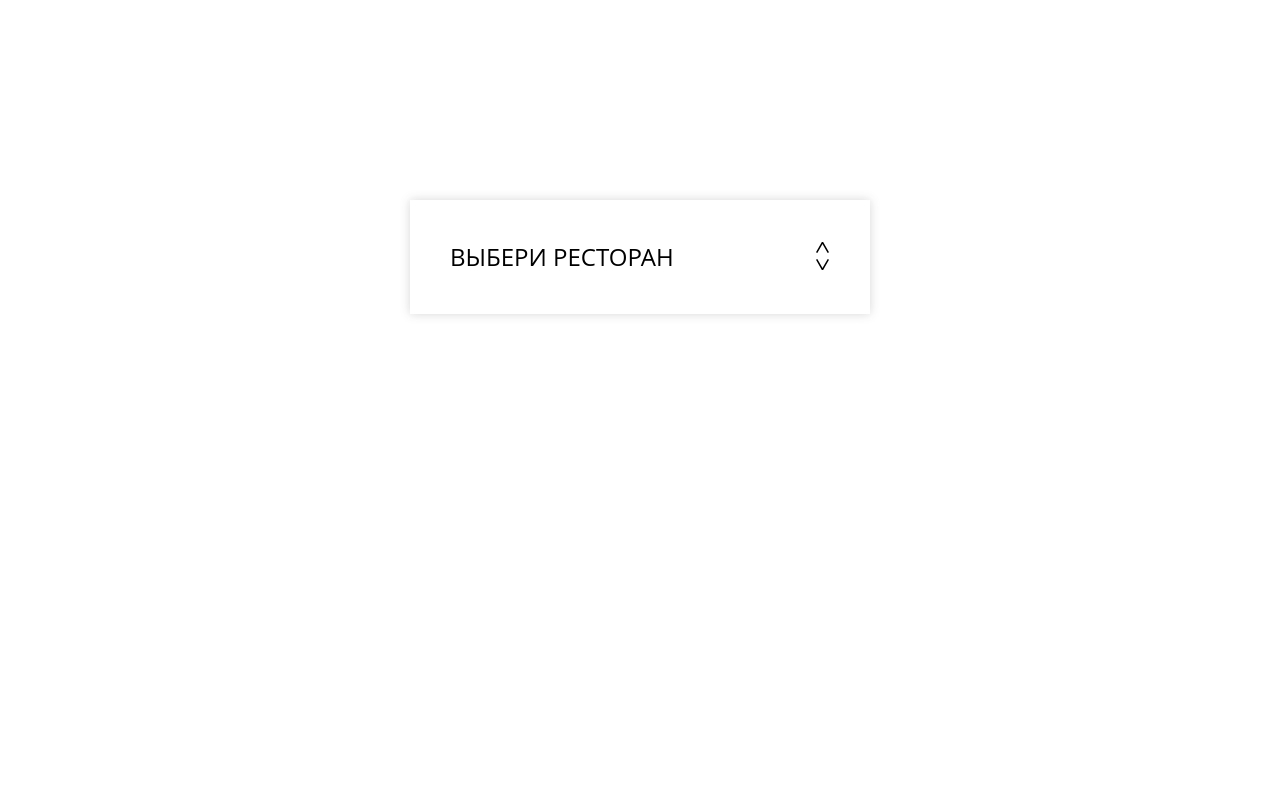
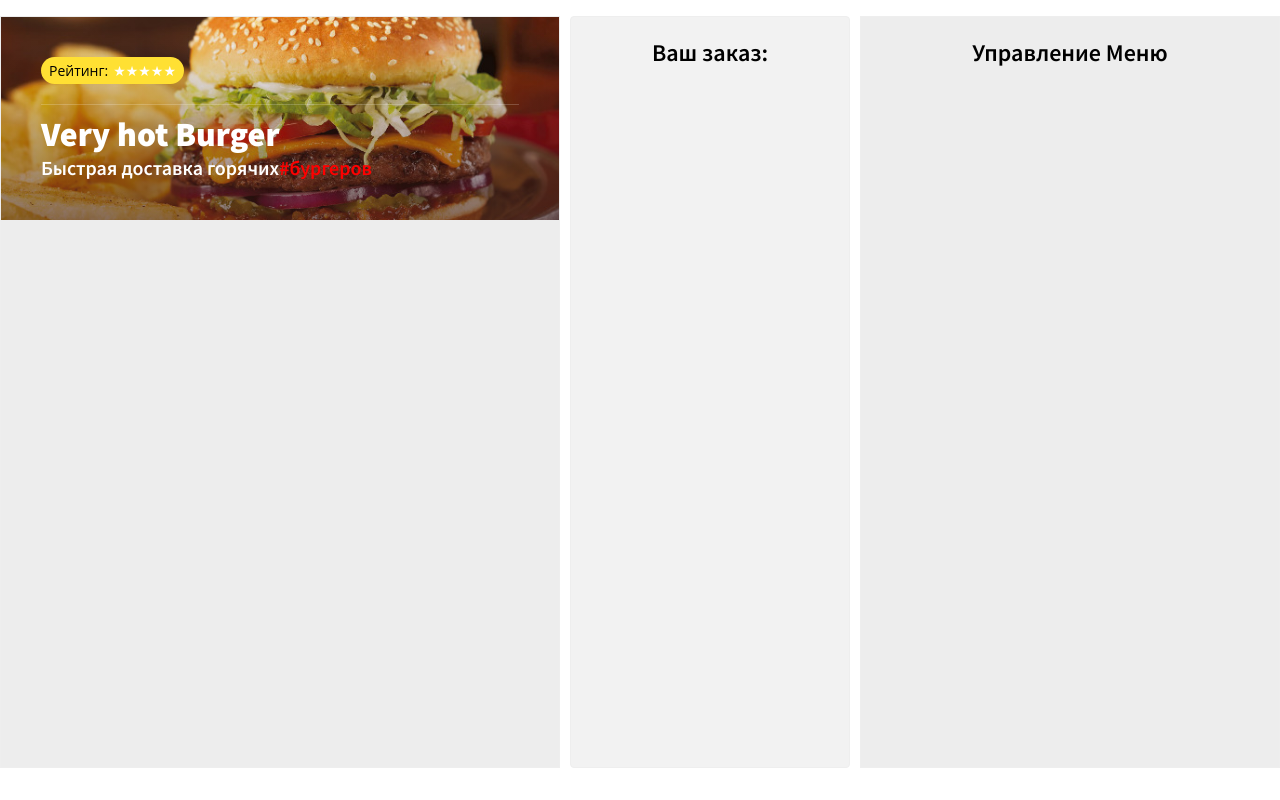
Before and after one commit to Belffegor/Restorante, a React (Create React App) app: page /restaurant/1 in a window 1280 px wide. Built offline with nearby package versions, Linux system fonts and the light colour scheme.

Commit message:
set router page App NotFound

```diff
--- a/src/Components/App.js
+++ b/src/Components/App.js
@@ -8,13 +8,13 @@ class App extends React.Component {
     return (
       <div className="burger-paradise">
         <div className="menu">
-          <Header title="Very hot Burger"/>
+          <Header title="Very hot Burger" />
         </div>
         <Order />
         <MenuAdmin />
       </div>
     );
   }
-}
+};
 
 export default App;
--- a/src/Components/Landing.js
+++ b/src/Components/Landing.js
@@ -19,7 +19,9 @@ class Landing extends React.Component {
   };
 
   goToRestaurant = () => {
-    console.log("goToRestaurant");
+    const { url } = this.state;
+
+    this.props.history.push(`/restaurant/${url}`);
   };
 
   render() {
@@ -40,7 +42,7 @@ class Landing extends React.Component {
           </div>
 
           {this.state.display ? (
-            <div className="restaurant_select_botom">
+            <div className="restaurant_select_bottom">
               <ul>
                 {restaurants.map((restaurant) => {
                   return (
--- a/src/Components/Router.js
+++ b/src/Components/Router.js
@@ -4,16 +4,18 @@ import Landing from "./Landing";
 import App from "./App";
 import NotFound from "./NotFound";
 
+
 const Router = () => {
   return (
     <BrowserRouter>
-      <Switch>
-        <Route exect path="/" component={Landing} />
-        <Route path="/restaurant/:restaurantId" component={App} />
-        <Route component={NotFound} />
-      </Switch>
+        <Switch>
+            <Route exact path="/" component={Landing} />
+            {/* <Route exect path="/" component={App} /> */}
+            <Route path='/restaurant/:restaurantId' component={ App } />
+            <Route component={NotFound} />
+        </Switch>
     </BrowserRouter>
   );
-};
+}
 
 export default Router;
```
